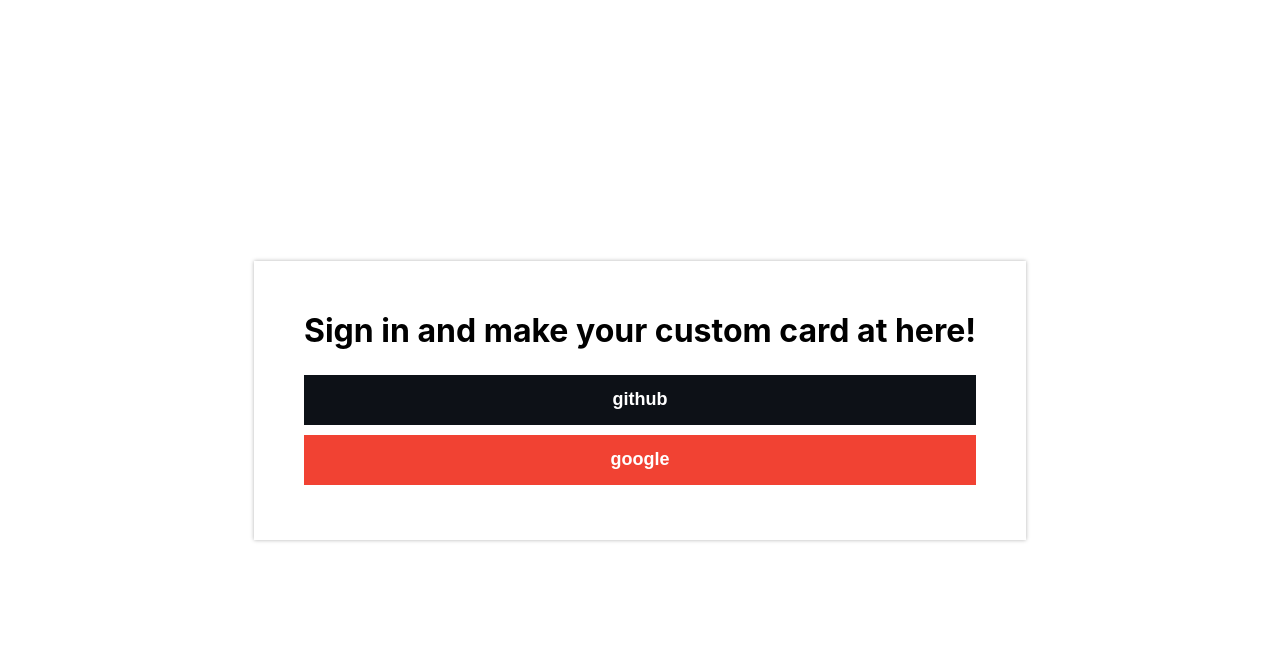
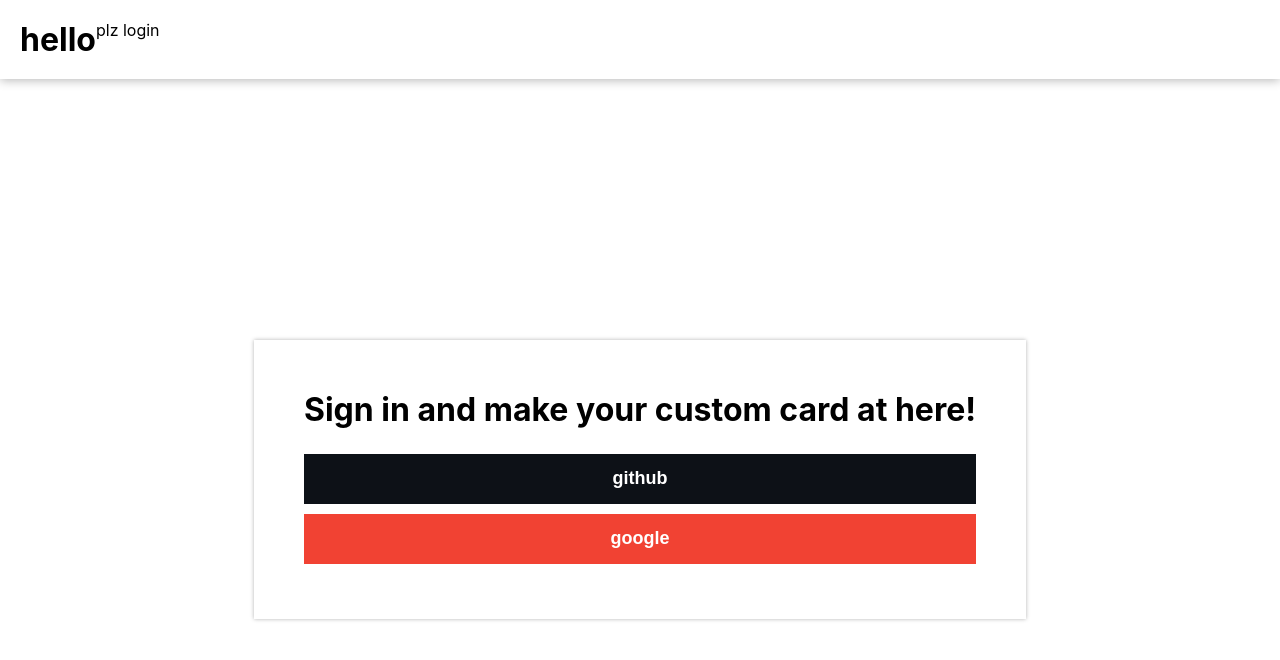
Before and after one commit to cheese-cake-cookie/react-card-maker, a React (Create React App) app: page /login in a window 1280 px wide. Shown: the top 660 px of the page. Built offline with nearby package versions, Linux system fonts and the light colour scheme; no server answers.

Commit message:
refactor: 로그인 및 로그아웃 처리 최상단으로 이동

```diff
--- a/src/App.js
+++ b/src/App.js
@@ -1,6 +1,8 @@
 import { BrowserRouter as Router, Switch, Route } from 'react-router-dom';
-import { useState, useEffect } from 'react';
+import { useState, useCallback, useEffect } from 'react';
 import { firebaseAuth } from './firebase';
+
+import Header from './Header';
 import Login from './Login';
 import Main from './Main';
 import './App.css';
@@ -17,17 +19,32 @@
       .catch(console.error);
   };
 
+  const getUser = useCallback(() => {
+    firebaseAuth.onAuthStateChanged((user) => {
+      user &&
+        setUser({
+          uid: user.uid,
+          displayName: user.displayName,
+          email: user.email,
+        });
+    });
+  }, []);
+
+  useEffect(() => {
+    getUser();
+  }, [getUser]);
+
   return (
     <Router>
+      <Header user={user} signOut={signOut}></Header>
       <Switch>
         <Route exact path="/">
           <Main user={user} />
         </Route>
         <Route path="/login">
-          <Login />
+          <Login user={user} />
         </Route>
       </Switch>
-      {user && <button onClick={signOut}>logout</button>}
     </Router>
   );
 }
--- /dev/null
+++ b/src/Header.jsx
@@ -0,0 +1,20 @@
+import styles from './Header.module.css';
+
+function Header({ user, signOut }) {
+  console.log(user);
+
+  return (
+    <header className={styles.header}>
+      <h1 className={styles.title}>hello</h1>
+      {user ? (
+        <button className={styles.button__logout} onClick={signOut}>
+          logout
+        </button>
+      ) : (
+        'plz login'
+      )}
+    </header>
+  );
+}
+
+export default Header;
--- /dev/null
+++ b/src/Header.module.css
@@ -0,0 +1,25 @@
+.header {
+  position: sticky;
+  top: 0px;
+  left: 0px;
+  right: 0px;
+  display: flex;
+  flex-direction: row;
+  align-content: center;
+  padding: 20px;
+  box-shadow: 0px 1px 10px 0px rgba(0, 0, 0, 0.3);
+}
+
+.title {
+  margin: 0px;
+}
+.button__logout {
+  width: 70px;
+  height: 35px;
+  cursor: pointer;
+  box-sizing: border-box;
+  border: none;
+  background-color: #999;
+  color: #fff;
+  margin-left: auto;
+}
--- a/src/Login.jsx
+++ b/src/Login.jsx
@@ -1,25 +1,20 @@
-import { useEffect, useCallback } from 'react';
+import { useEffect } from 'react';
 import { useHistory, useLocation } from 'react-router-dom';
 import { firebaseInstance, firebaseAuth } from './firebase';
 import styles from './Login.module.css';
 
-function Login() {
+function Login({ user }) {
   const history = useHistory();
   const location = useLocation();
-  const getUser = useCallback(() => {
-    firebaseAuth.onAuthStateChanged((user) => {
-      if (user) {
-        return history.push({
-          pathname: '/',
-          state: { from: location },
-        });
-      }
-    });
-  }, [history, location]);
 
   useEffect(() => {
-    getUser();
-  }, [getUser]);
+    if (user) {
+      return history.push({
+        pathname: '/',
+        state: { from: location },
+      });
+    }
+  }, [history, user, location]);
 
   const signInWithGithub = () => {
     const provider = new firebaseInstance.auth.GithubAuthProvider();
@@ -27,7 +22,7 @@
 
     firebaseAuth
       .signInWithPopup(provider)
-      .then(console.log)
+      // .then(console.log)
       .catch(console.error);
   };
 
@@ -36,7 +31,7 @@
     firebaseAuth.languageCode = 'ko';
     firebaseAuth
       .signInWithPopup(provider)
-      .then(console.log)
+      // .then(console.log)
       .catch(console.error);
   };
 
--- a/src/Main.jsx
+++ b/src/Main.jsx
@@ -1,27 +1,21 @@
-import { useEffect, useCallback } from 'react';
+import { useEffect } from 'react';
 import { useHistory, useLocation } from 'react-router-dom';
-import { firebaseAuth } from './firebase';
 import styles from './Main.module.css';
 
-function Main({ children, ...rest }) {
+function Main({ children, user, ...rest }) {
   const history = useHistory();
   const location = useLocation();
-  const getUser = useCallback(() => {
-    firebaseAuth.onAuthStateChanged((user) => {
-      if (!user) {
-        return history.push({
-          pathname: '/login',
-          state: { from: location },
-        });
-      }
-    });
-  }, [history, location]);
 
   useEffect(() => {
-    getUser();
-  }, [getUser]);
+    if (!user) {
+      return history.push({
+        pathname: '/login',
+        state: { from: location },
+      });
+    }
+  }, [history, user, location]);
 
-  return <h1>main</h1>;
+  return <h1>HELLO </h1>;
 }
 
 export default Main;
```
